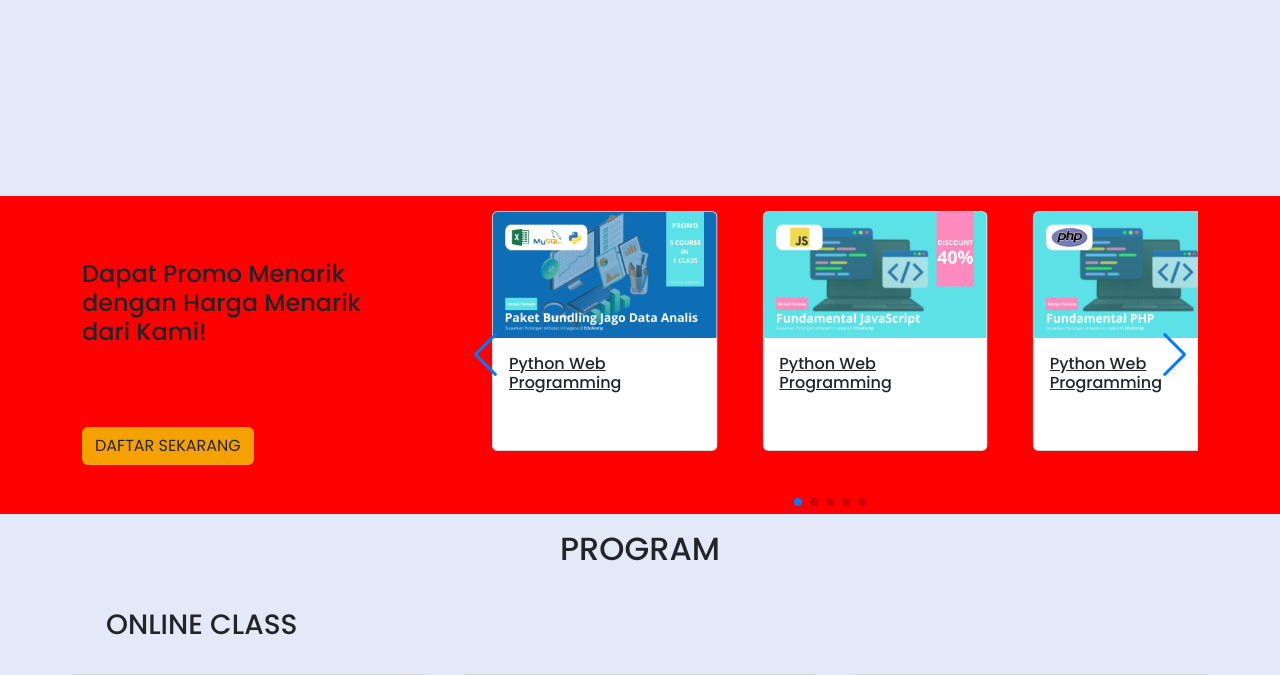
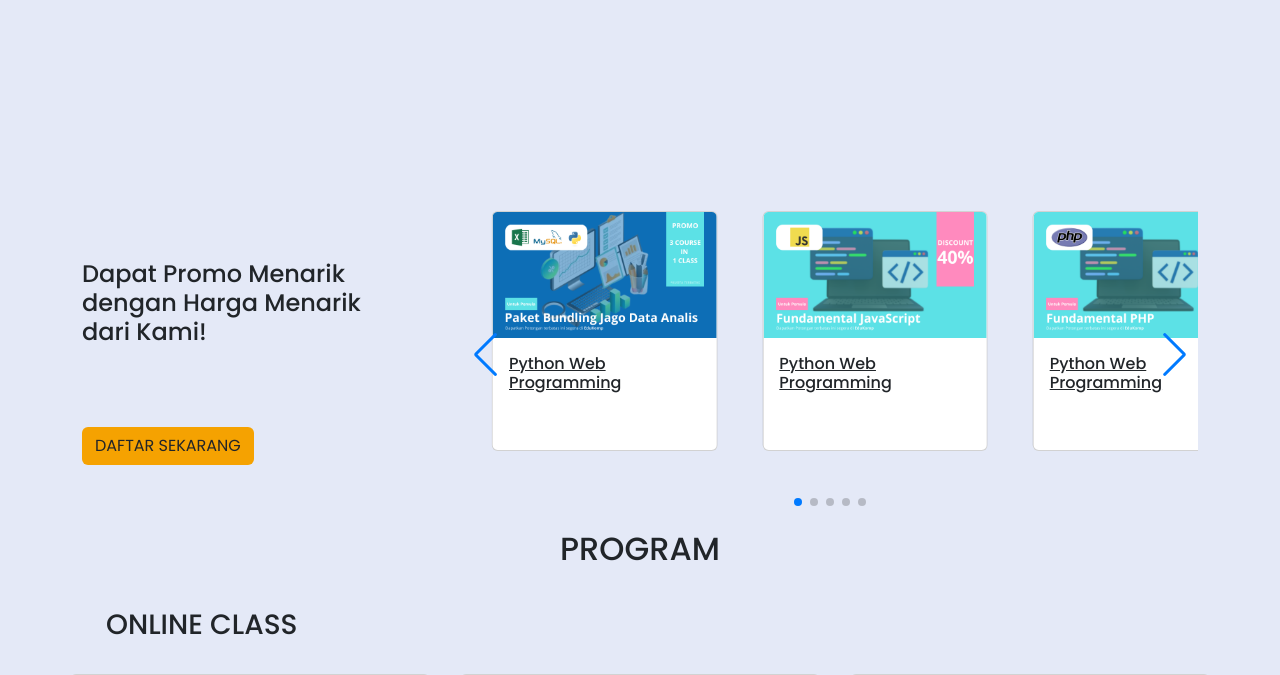
Before and after one commit to MuhammadFerySyahputra/course-website, a PHP site: page / in a window 1280 px wide. Shown: the part 1532-2207 px from the top of the page. Run offline with PHP 8.4, Linux system fonts and the light colour scheme; some libraries are stand-ins or nearby versions.

Commit message:
first commit

```diff
--- a/src/style/style.css
+++ b/src/style/style.css
@@ -75,7 +75,7 @@ nav{
 /* section-promo */
 .section-promo{
   width: 100%;
-  background-color: red;
+  background-color: #e4e9f7;
 }
 
 .slide-content2 {
```
Also changed, not shown: index.html (line endings or trailing spaces).
